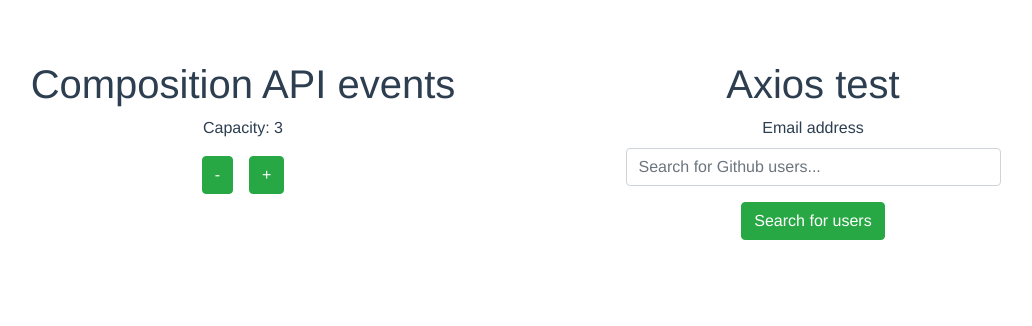
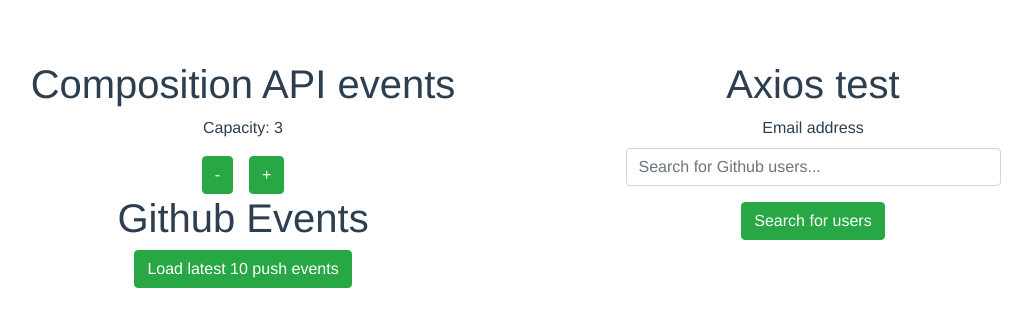
Before and after one commit to lauri108/vue3, a Vue app: page / in a window 1280 px wide. Shown: the top 326 px of the page, without its empty margins (112-1144 px from the left). Built offline with nearby package versions, Linux system fonts and the light colour scheme.

Commit message:
Added events section

```diff
--- a/src/App.vue
+++ b/src/App.vue
@@ -2,7 +2,10 @@
   <div>
     <div class="container">
       <div class="row">
-        <div class="col"><composition-buttons /></div>
+        <div class="col">
+          <composition-buttons />
+          <github-events />
+        </div>
         <div class="col"><axios-test /></div>
       </div>
     </div>
@@ -14,11 +17,13 @@
 
 import AxiosTest from "./components/AxiosTest"
 import CompositionButtons from "./components/CompositionButtons"
+import GithubEvents from "./components/GithubEvents"
 
 export default {
   components: {
     AxiosTest,
-    CompositionButtons
+    CompositionButtons,
+    GithubEvents
   }
 };
 </script>
```
